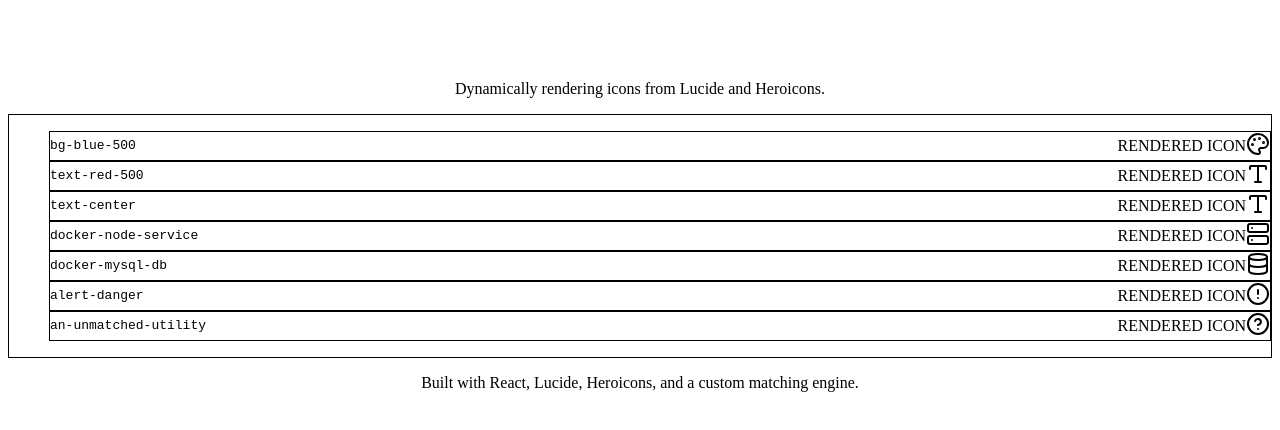
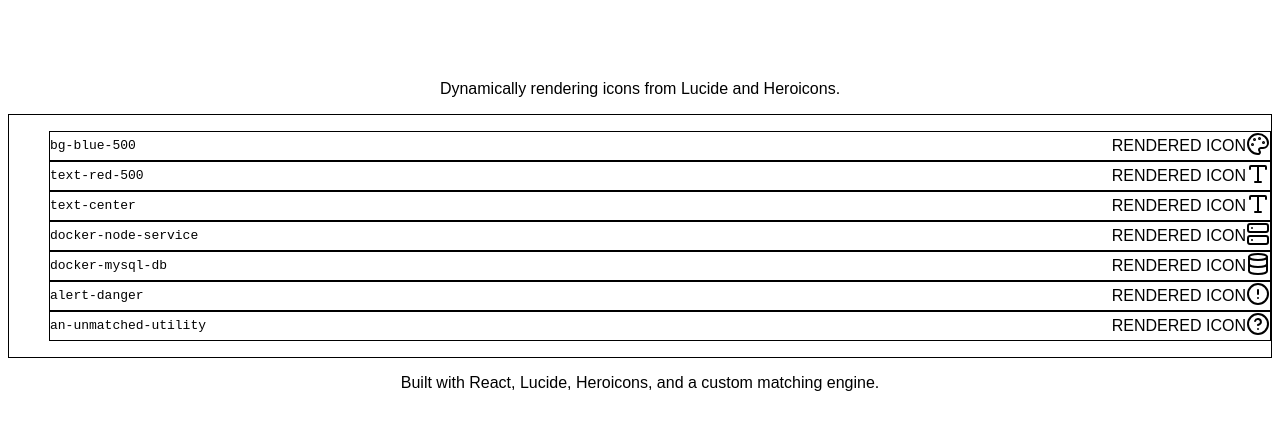
Before and after one commit to build-africa-eng/your-icon-engine, a React (Vite) app: page / in a window 1280 px wide. Shown: the top 430 px of the page. Built offline with nearby package versions, Linux system fonts and the light colour scheme.

Commit message:
Update index.css

```diff
--- a/src/index.css
+++ b/src/index.css
@@ -1,3 +1,11 @@
+/* src/index.css */
 @tailwind base;
 @tailwind components;
 @tailwind utilities;
+
+/* Custom styles */
+body {
+  font-family: sans-serif;
+  -webkit-font-smoothing: antialiased;
+  -moz-osx-font-smoothing: grayscale;
+}
```
